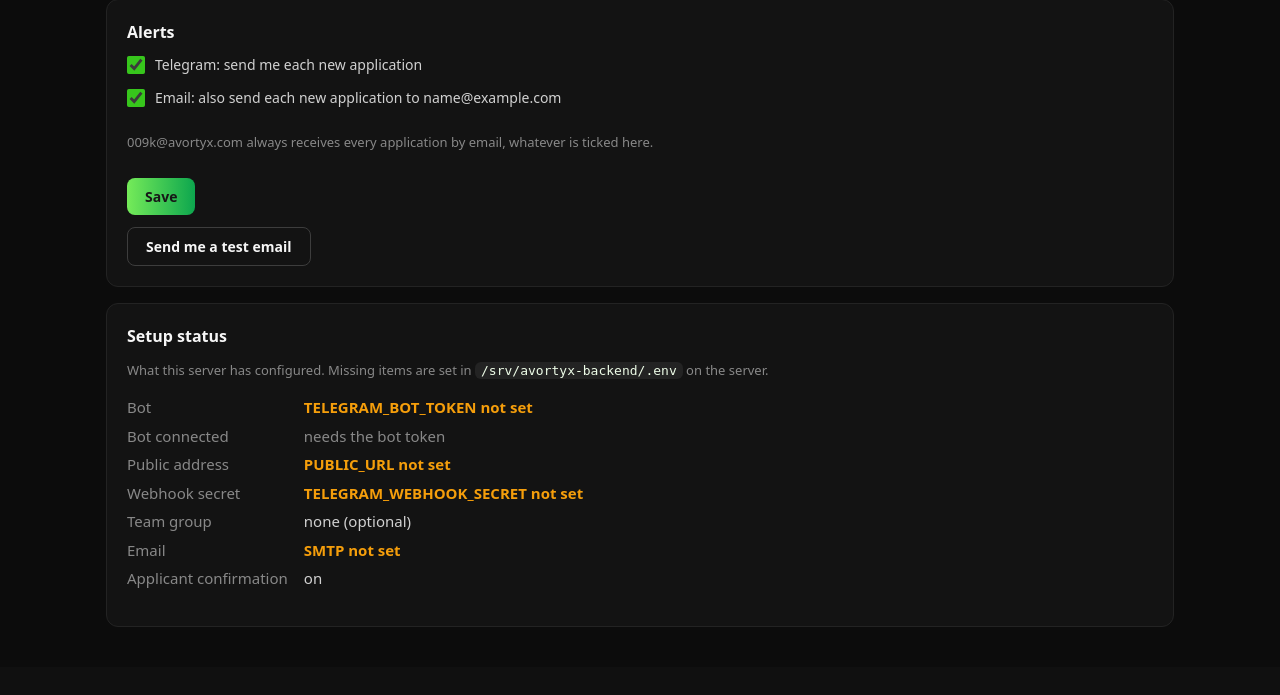
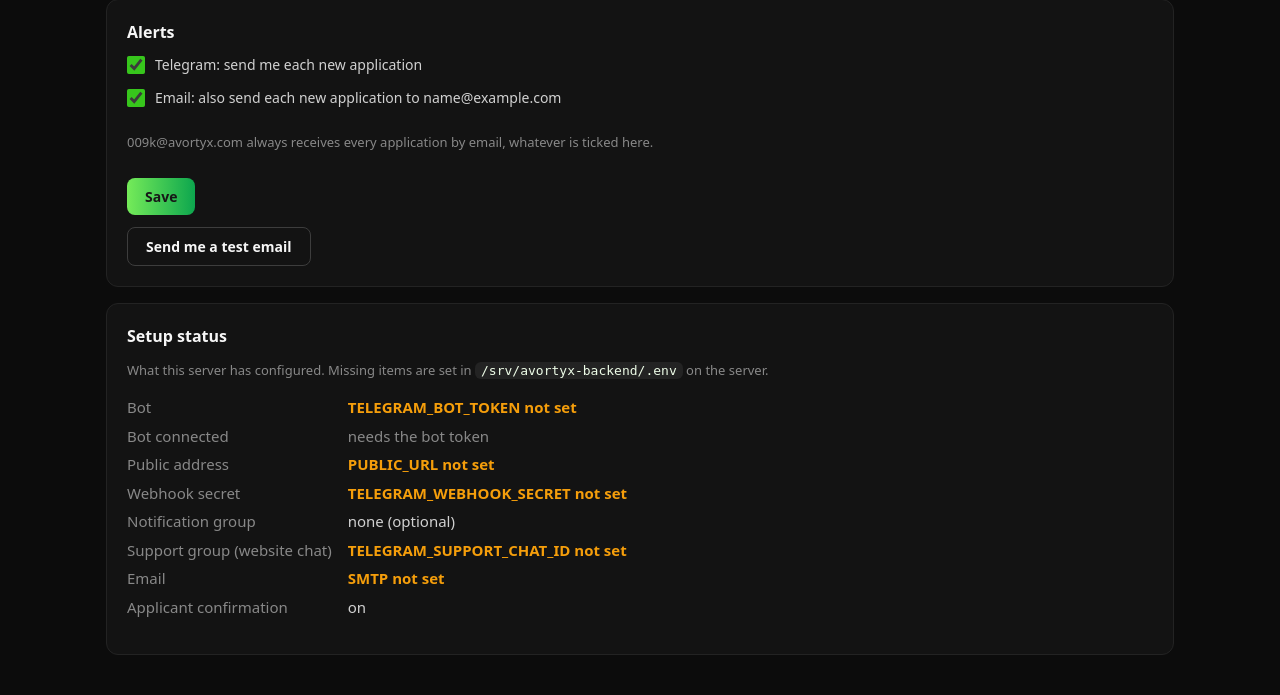
Before and after one commit to 009K-AVTX/avortyx-backend, a Flask app: page /panel/settings in a window 1280 px wide. Shown: the part 408-1103 px from the top of the page. Before the commit the page ends 1035 px from the top, so only its background shows below. Run offline with Flask 3, Linux system fonts and the light colour scheme; the visitor is signed in with stand-in values (Sample User, id 1); tables that the repository leaves empty hold one stand-in row (values such as "Sample post"); parts of the project's set-up code (start-up, migrations or seed data) failed here and were passed over.

Commit message:
feat: post to topics; support chat in the style of the call platform's bot
Group settings now take a topic's link as Telegram copies it (t.me/Avortyx_Sup/284,
t.me/c/123/284 for a private group), an id or an @username. The website chat goes
to the Customer support topic (284) and applications and access requests to the
Notifications topic (285); the install script sets both when missing.

Forwarded chats read 'New Support Chat · CHAT-00012 / Visitor UGWYMY / Message: …
/ To reply, send: CHAT-00012 your reply here'. The team can answer that way, by
replying, or with /reply CHAT-00012 …; /chatid also reports the topic.

Co-Authored-By: Claude Opus 5.5 <noreply@anthropic.com>

```diff
--- a/app/config.py
+++ b/app/config.py
@@ -31,10 +31,11 @@ class Config:
     # the bot's @username, for the "Connect Telegram" link; read from Telegram if left empty
     TELEGRAM_BOT_USERNAME = os.getenv("TELEGRAM_BOT_USERNAME", "").lstrip("@")
     # the notification group: every application and access request, as well as the linked people
-    # (TELEGRAM_CHAT_ID is the older name for it)
+    # (TELEGRAM_CHAT_ID is the older name for it). An id (-100...), an @username, or a topic's link
+    # (https://t.me/Avortyx_Sup/285) to post in that topic.
     TELEGRAM_CHAT_ID = os.getenv("TELEGRAM_NOTIFY_CHAT_ID") or os.getenv("TELEGRAM_CHAT_ID", "")
     # the team support group: the website's help chat is forwarded here, and replies to it go back
-    # to the visitor's chat box (an id like -100..., or the group's @username if it is public)
+    # to the visitor's chat box. Written like the notification group (https://t.me/Avortyx_Sup/284).
     TELEGRAM_SUPPORT_CHAT_ID = os.getenv("TELEGRAM_SUPPORT_CHAT_ID", "")
     # Telegram sends this back on every webhook call, so nobody else can post to the webhook
     TELEGRAM_WEBHOOK_SECRET = os.getenv("TELEGRAM_WEBHOOK_SECRET", "")
--- a/app/notify/__init__.py
+++ b/app/notify/__init__.py
@@ -2,7 +2,7 @@
 Each channel is tried on its own: one failing never stops the others, and the result is recorded
 on the record (sent_<channel>) so the panel can show it and send again.
 
-  telegram      the alert to linked panel users and the team group  (sent_telegram)
+  telegram      the alert to linked panel users and the notification group  (sent_telegram)
   email         the alert to CAREERS_EMAIL_TO and opted-in users    (sent_email)
   confirmation  "we received it" to the person who sent it         (sent_confirmation)
 
--- a/app/notify/telegram.py
+++ b/app/notify/telegram.py
@@ -1,10 +1,11 @@
 """Telegram: the Bot API calls, and the alerts for a new application and a new access request.
 
 An alert goes to every panel user who linked Telegram (Panel → Settings) and kept Telegram alerts
-on, plus the team group in TELEGRAM_CHAT_ID if one is set. Each chat gets the details as one
+on, plus the notification group (or a topic in it) in TELEGRAM_NOTIFY_CHAT_ID if one is set. Each chat gets the details as one
 message, then the CV as a document. Replying to either one - or sending "AVX-00012 your message" -
 emails the applicant (see app/bot).
 """
+import re
 from html import escape
 
 import requests
@@ -64,9 +65,38 @@ def panel_url(path=""):
     return f"{base}/panel{path}" if base else ""
 
 
-def send_text(chat_id, html, buttons=None, reply_to=None):
-    """Sends one HTML message. `buttons` is a list of (label, url) shown under it."""
+# a group setting: "-100123", "@Group", either with "/284" for a topic, or the link to a topic as
+# Telegram copies it: https://t.me/Group/284 (public group), https://t.me/c/123/284 (private group)
+_LINK = re.compile(r"^(?:https?://)?t\.me/(c/)?(\w+)(?:/(\d+))?/?$", re.IGNORECASE)
+
+
+def destination(value):
+    """(chat_id, topic id or None) from a group setting."""
+    v = str(value or "").strip()
+    m = _LINK.match(v)
+    if m:
+        chat = f"-100{m.group(2)}" if m.group(1) else f"@{m.group(2)}"
+        return chat, int(m.group(3)) if m.group(3) else None
+    chat, _, topic = v.partition("/")
+    return chat, int(topic) if topic.isdigit() else None
+
+
+def is_chat(setting, chat):
+    """Whether a Telegram chat (from an update) is the group a setting names, by id or @username."""
+    target, _ = destination(setting)
+    if not target:
+        return False
+    if target.startswith("@"):
+        return (chat.get("username") or "").lower() == target[1:].lower()
+    return str(chat.get("id", "")) == target
+
+
+def send_text(chat_id, html, buttons=None, reply_to=None, topic=None):
+    """Sends one HTML message. `buttons` is a list of (label, url) shown under it; `topic` is the
+    topic (thread) in a group with topics."""
     params = {"chat_id": chat_id, "text": html[:4096], "parse_mode": "HTML", "disable_web_page_preview": True}
+    if topic:
+        params["message_thread_id"] = topic
     # Telegram refuses link buttons that don't point at a public https address
     buttons = [(label, url) for label, url in (buttons or []) if url and url.startswith("https://")]
     if buttons:
@@ -102,17 +132,18 @@ def details(app):
 
 
 def alert_chats():
-    """[(chat_id, who)] to alert: linked panel users with Telegram alerts on, plus the group."""
+    """[(chat_id, who, topic)] to alert: linked panel users with Telegram alerts on, plus the
+    notification group (in its topic, if it names one)."""
     from ..models import AdminUser
 
     chats = {}
-    group = current_app.config["TELEGRAM_CHAT_ID"]
+    group, topic = destination(current_app.config["TELEGRAM_CHAT_ID"])
     if group:
-        chats[str(group)] = "team group"
+        chats[group] = ("notification group", topic)
     linked = AdminUser.query.filter(AdminUser.telegram_chat_id.isnot(None), AdminUser.telegram_chat_id != "")
     for admin in linked.filter_by(telegram_alerts=True):
-        chats.setdefault(str(admin.telegram_chat_id), admin.email)
-    return list(chats.items())
+        chats.setdefault(str(admin.telegram_chat_id), (admin.email, None))
+    return [(chat_id, who, topic) for chat_id, (who, topic) in chats.items()]
 
 
 def send(app, cv_bytes):
@@ -120,17 +151,18 @@ def send(app, cv_bytes):
     chats = alert_chats()
     if not chats:
         raise TelegramError(
-            "no Telegram chat to send to: connect Telegram in Panel → Settings, or set TELEGRAM_CHAT_ID"
+            "no Telegram chat to send to: connect Telegram in Panel → Settings, or set TELEGRAM_NOTIFY_CHAT_ID"
         )
     text = details(app)
     caption = f"\U0001F4CE <b>CV</b> · {escape(app.name)} · {app.reference}"
     button = [("Open in panel", panel_url(f"/applications/{app.id}"))]
     failures = []
-    for chat_id, who in chats:
+    for chat_id, who, topic in chats:
         try:
-            send_text(chat_id, text, buttons=button)
+            send_text(chat_id, text, buttons=button, topic=topic)
+            extra = {"message_thread_id": topic} if topic else {}
             api("sendDocument", files={"document": (app.cv_name, cv_bytes)}, chat_id=chat_id,
-                parse_mode="HTML", caption=caption)
+                parse_mode="HTML", caption=caption, **extra)
         except TelegramError as err:
             current_app.logger.warning("telegram: alert for %s to %s failed: %s", app.reference, who, err)
             failures.append(f"{who}: {err}")
@@ -160,14 +192,14 @@ def send_access(req, _payload=None):
     chats = alert_chats()
     if not chats:
         raise TelegramError(
-            "no Telegram chat to send to: connect Telegram in Panel → Settings, or set TELEGRAM_CHAT_ID"
+            "no Telegram chat to send to: connect Telegram in Panel → Settings, or set TELEGRAM_NOTIFY_CHAT_ID"
         )
     text = access_details(req)
     button = [("Open in panel", panel_url(f"/access/{req.id}"))]
     failures = []
-    for chat_id, who in chats:
+    for chat_id, who, topic in chats:
         try:
-            send_text(chat_id, text, buttons=button)
+            send_text(chat_id, text, buttons=button, topic=topic)
         except TelegramError as err:
             current_app.logger.warning("telegram: alert for %s to %s failed: %s", req.reference, who, err)
             failures.append(f"{who}: {err}")
--- a/app/panel/settings.py
+++ b/app/panel/settings.py
@@ -28,6 +28,7 @@ def _setup_status():
         "token": bool(cfg["TELEGRAM_BOT_TOKEN"]),
         "bot": bot_username(),
         "group": cfg["TELEGRAM_CHAT_ID"],
+        "support": cfg["TELEGRAM_SUPPORT_CHAT_ID"],
         "public_url": cfg["PUBLIC_URL"],
         "secret": bool(cfg["TELEGRAM_WEBHOOK_SECRET"]),
         "webhook": None,
--- a/app/panel/templates/panel/settings.html
+++ b/app/panel/templates/panel/settings.html
@@ -99,8 +99,10 @@
     <dd>{% if setup.public_url %}{{ setup.public_url }}{% else %}<span class="warn">PUBLIC_URL not set</span>{% endif %}</dd>
     <dt>Webhook secret</dt>
     <dd>{% if setup.secret %}<span class="ok">set</span>{% else %}<span class="warn">TELEGRAM_WEBHOOK_SECRET not set</span>{% endif %}</dd>
-    <dt>Team group</dt>
+    <dt>Notification group</dt>
     <dd>{{ setup.group or 'none (optional)' }}</dd>
+    <dt>Support group (website chat)</dt>
+    <dd>{% if setup.support %}{{ setup.support }}{% else %}<span class="warn">TELEGRAM_SUPPORT_CHAT_ID not set</span>{% endif %}</dd>
     <dt>Email</dt>
     <dd>{% if setup.smtp %}<span class="ok">sending as {{ setup.smtp_from }}</span>{% else %}<span class="warn">SMTP not set</span>{% endif %}</dd>
     <dt>Applicant confirmation</dt>
```
Also changed, not shown: app/bot/routes.py (+10 -7 lines), app/chat/routes.py (+31 -23 lines), tests/test_chat.py (+58 -6 lines), tests/test_flows.py (+2 -2 lines), README.md, 2 other files.
